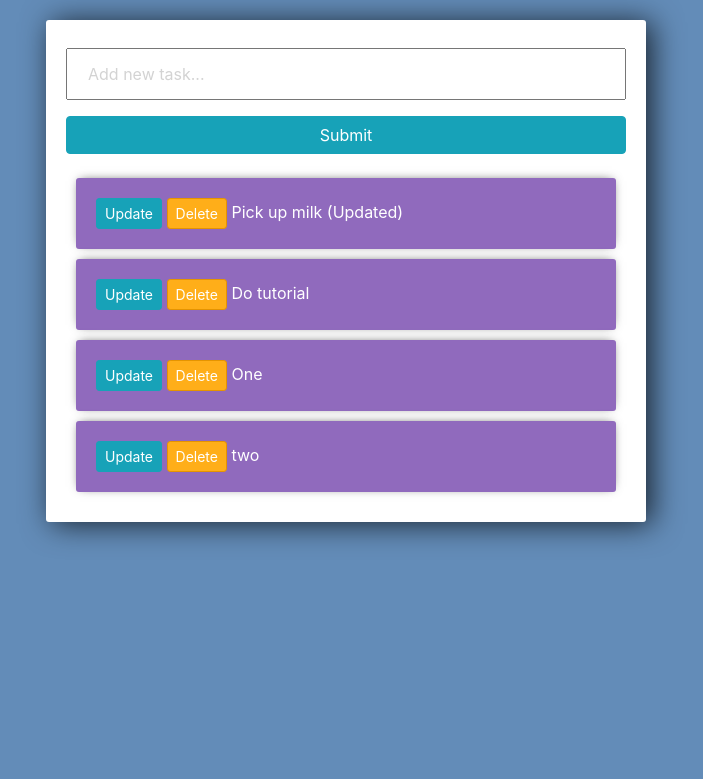
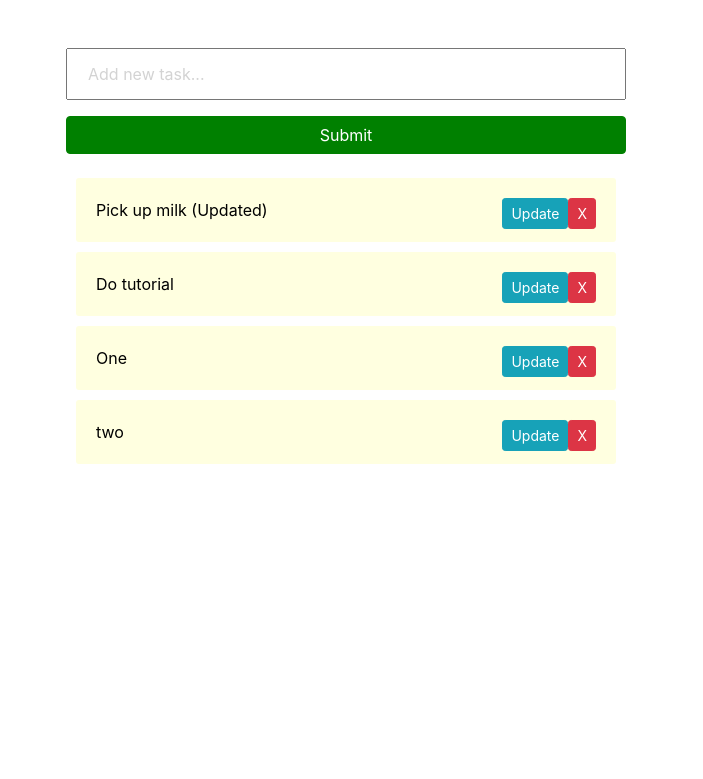
Before and after one commit to dmbak/todo, a Django app: page / in a window 1280 px wide. Shown: the top 779 px of the page, without its empty margins (294-997 px from the left). Run offline with Django 3.2, Linux system fonts and the light colour scheme; data comes from the database, SQL or seed files in the repository; both versions use the stored data as it was after the commit; some libraries are stand-ins or nearby versions.

Commit message:
new style

```diff
--- a/tasks/templates/tasks/list.html
+++ b/tasks/templates/tasks/list.html
@@ -1,12 +1,12 @@
-<link rel="stylesheet" href="https://stackpath.bootstrapcdn.com/bootstrap/4.3.1/css/bootstrap.min.css" integrity="sha384-ggOyR0iXCbMQv3Xipma34MD+dH/1fQ784/j6cY/iJTQUOhcWr7x9JvoRxT2MZw1T" crossorigin="anonymous">
+<link
+  rel="stylesheet"
+  href="https://stackpath.bootstrapcdn.com/bootstrap/4.3.1/css/bootstrap.min.css"
+  integrity="sha384-ggOyR0iXCbMQv3Xipma34MD+dH/1fQ784/j6cY/iJTQUOhcWr7x9JvoRxT2MZw1T"
+  crossorigin="anonymous"
+/>
 
 <style>
-
-	body{
-		background-color: #638CB8;
-	}
-
-	input{
+  input {
     width: 100%;
     padding: 12px 20px;
     margin: 8px 0;
@@ -17,56 +17,56 @@
     color: #d3d3d3;
   }
 
-	.submit{
-		background-color: #6BA3E8;
+  .center-column {
+    width: 600px;
+    margin: 20px auto;
+    padding: 20px;
+    background-color: #fff;
+    border-radius: 3px;
   }
 
-	.center-column{
-		width:600px;
-		margin: 20px auto;
-		padding:20px;
-		background-color: #fff;
-		border-radius: 3px;
-		box-shadow: 6px 2px 30px 0px rgba(0,0,0,0.75);
-	}
-
-	.item-row{
-		background-color: #906abd;
+  .item-row {
+    background-color: lightyellow;
     margin: 10px;
     padding: 20px;
     border-radius: 3px;
-		color: #fff;
+    color: black;
     font-size: 16px;
-		box-shadow: 0px -1px 10px -4px rgba(0,0,0,0.75);
   }
 
-	.btn-danger{
-		background-color: #ffae19;
-		border-color: #e59400;
+  .sub-btn {
+    background-color: green;
+    border-color: green;
   }
 
+  .sub-btn:hover {
+    background-color: lightgreen;
+    border-color: lightgreen;
+  }
+
+  .btn-sm {
+    float: right;
+  }
 </style>
 
 <div class="center-column">
-
   <form method="POST" action="/">
-		{% csrf_token %}
-		{{form.title}}
-		<input class="btn btn-info" type="submit" name="Create Task">
+    {% csrf_token %} {{form.title}}
+    <input class="btn sub-btn btn-info" type="submit" name="Create Task" />
   </form>
 
   <div class="todo-list">
-
     {% for task in tasks %}
     <div class="item-row">
-			<a class="btn btn-sm btn-info" href="{% url 'update_task' task.id %}">Update</a>
-			<a class="btn btn-sm btn-danger" href="{% url 'delete' task.id %}">Delete</a>
-
       {% if task.complete == True %}
       <strike>{{task}}</strike>
       {% else %}
       <span>{{task}}</span>
       {% endif %}
+      <a class="btn btn-sm btn-danger" href="{% url 'delete' task.id %}">X</a>
+      <a class="btn btn-sm btn-info" href="{% url 'update_task' task.id %}"
+        >Update</a
+      >
     </div>
     {% endfor %}
   </div>
```
Also changed, not shown: db.sqlite3. Lines whose indentation alone changed are shown as unchanged.
